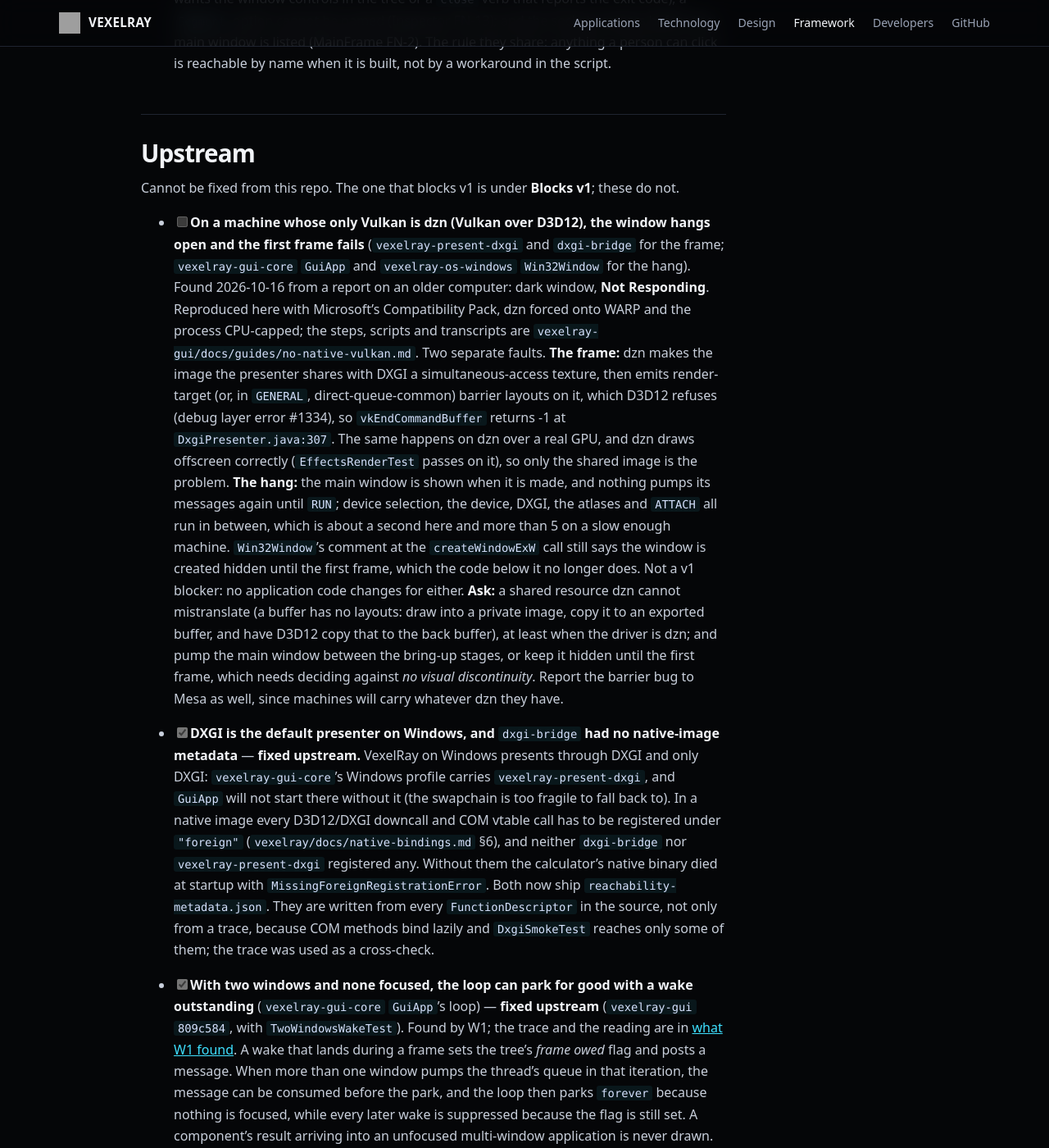
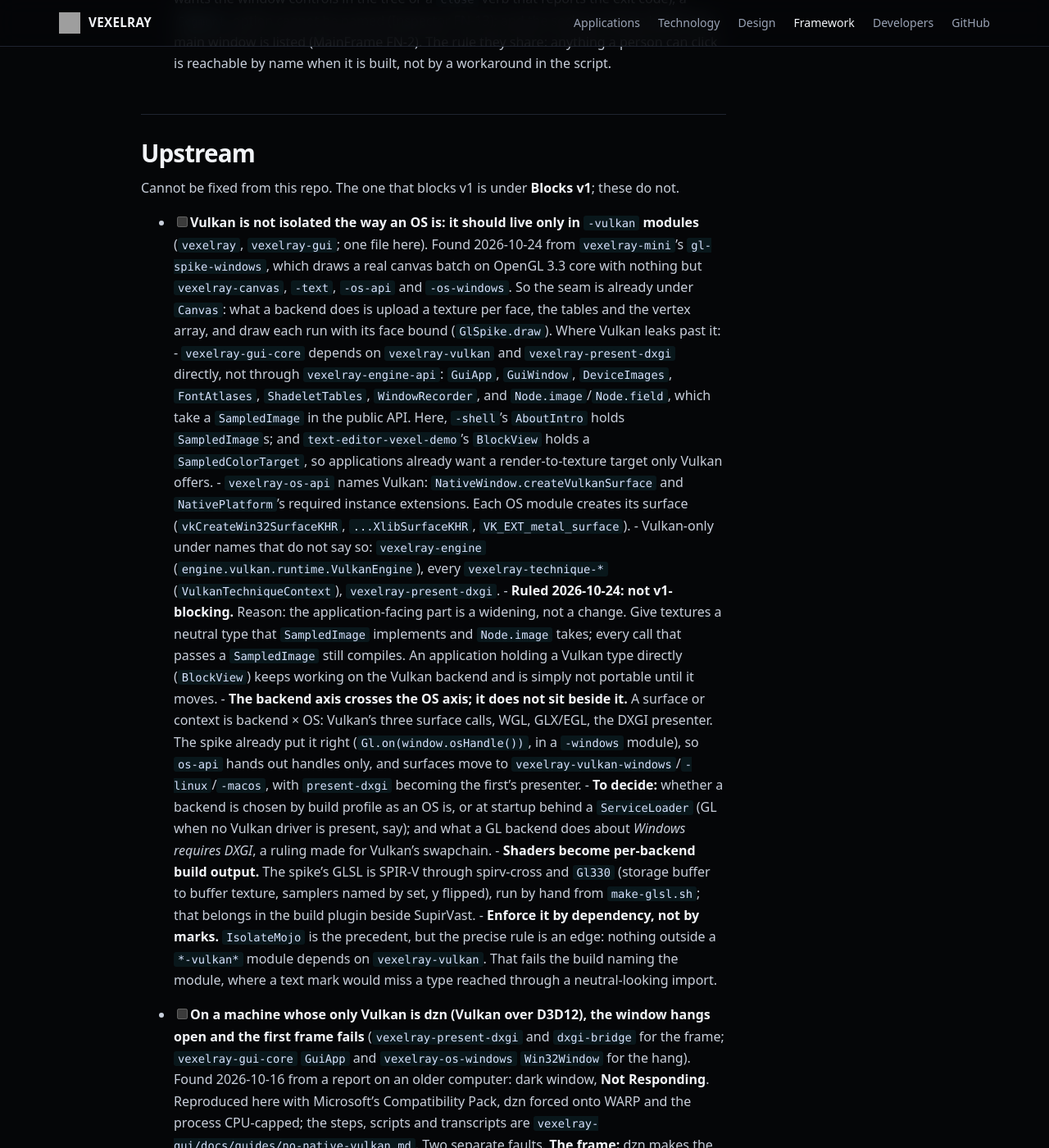
Before and after one commit to sibarum/vexelray-framework, a Jekyll site: the page built from docs/TODO.md, in a window 1280 px wide and 1400 px high, scrolled down 30155 px. Shown: the whole window at 82% size. Built offline with Jekyll 4.4.1, drawn with Linux system fonts in a browser that asks for light colours; our own code applies the rules of GitHub Pages for plain Markdown files.

Commit message:
TODO: Vulkan should live only in -vulkan modules, as an OS does
What the GL spike in vexelray-mini showed: the seam is already under Canvas, and
where Vulkan leaks past it (gui-core, os-api's surface call, the techniques).
Ruled not v1-blocking: the application-facing part is a widening of Node.image.

Co-Authored-By: Claude Opus 5.5 <noreply@anthropic.com>

```diff
--- a/docs/TODO.md
+++ b/docs/TODO.md
@@ -1111,6 +1111,39 @@ applications back together found*. What is left, by shape:
 
 Cannot be fixed from this repo. The one that blocks v1 is under **Blocks v1**; these do not.
 
+- [ ] **Vulkan is not isolated the way an OS is: it should live only in `-vulkan` modules** (`vexelray`,
+      `vexelray-gui`; one file here). Found 2026-10-24 from `vexelray-mini`'s `gl-spike-windows`, which draws a
+      real canvas batch on OpenGL 3.3 core with nothing but `vexelray-canvas`, `-text`, `-os-api` and `-os-windows`.
+      So the seam is already under `Canvas`: what a backend does is upload a texture per face, the tables and the
+      vertex array, and draw each run with its face bound (`GlSpike.draw`). Where Vulkan leaks past it:
+      - **`vexelray-gui-core`** depends on `vexelray-vulkan` and `vexelray-present-dxgi` directly, not through
+        `vexelray-engine-api`: `GuiApp`, `GuiWindow`, `DeviceImages`, `FontAtlases`, `ShadeletTables`,
+        `WindowRecorder`, and `Node.image`/`Node.field`, which take a `SampledImage` in the public API. Here,
+        `-shell`'s `AboutIntro` holds `SampledImage`s; and `text-editor-vexel-demo`'s `BlockView` holds a
+        `SampledColorTarget`, so applications already want a render-to-texture target only Vulkan offers.
+      - **`vexelray-os-api`** names Vulkan: `NativeWindow.createVulkanSurface` and `NativePlatform`'s required
+        instance extensions. Each OS module creates its surface (`vkCreateWin32SurfaceKHR`, `...XlibSurfaceKHR`,
+        `VK_EXT_metal_surface`).
+      - Vulkan-only under names that do not say so: `vexelray-engine` (`engine.vulkan.runtime.VulkanEngine`), every
+        `vexelray-technique-*` (`VulkanTechniqueContext`), `vexelray-present-dxgi`.
+      - **Ruled 2026-10-24: not v1-blocking.** Reason: the application-facing part is a widening, not a change. Give
+        textures a neutral type that `SampledImage` implements and `Node.image` takes; every call that passes a
+        `SampledImage` still compiles. An application holding a Vulkan type directly (`BlockView`) keeps working on
+        the Vulkan backend and is simply not portable until it moves.
+      - **The backend axis crosses the OS axis; it does not sit beside it.** A surface or context is backend × OS:
+        Vulkan's three surface calls, WGL, GLX/EGL, the DXGI presenter. The spike already put it right
+        (`Gl.on(window.osHandle())`, in a `-windows` module), so `os-api` hands out handles only, and surfaces
+        move to `vexelray-vulkan-windows`/`-linux`/`-macos`, with `present-dxgi` becoming the first's presenter.
+      - **To decide:** whether a backend is chosen by build profile as an OS is, or at startup behind a
+        `ServiceLoader` (GL when no Vulkan driver is present, say); and what a GL backend does about *Windows
+        requires DXGI*, a ruling made for Vulkan's swapchain.
+      - **Shaders become per-backend build output.** The spike's GLSL is SPIR-V through spirv-cross and `Gl330`
+        (storage buffer to buffer texture, samplers named by set, y flipped), run by hand from `make-glsl.sh`;
+        that belongs in the build plugin beside SupirVast.
+      - **Enforce it by dependency, not by marks.** `IsolateMojo` is the precedent, but the precise rule is an
+        edge: nothing outside a `*-vulkan*` module depends on `vexelray-vulkan`. That fails the build naming the
+        module, where a text mark would miss a type reached through a neutral-looking import.
+
 - [ ] **On a machine whose only Vulkan is dzn (Vulkan over D3D12), the window hangs open and the first frame
       fails** (`vexelray-present-dxgi` and `dxgi-bridge` for the frame; `vexelray-gui-core` `GuiApp` and
       `vexelray-os-windows` `Win32Window` for the hang). Found 2026-10-16 from a report on an older computer:
```
